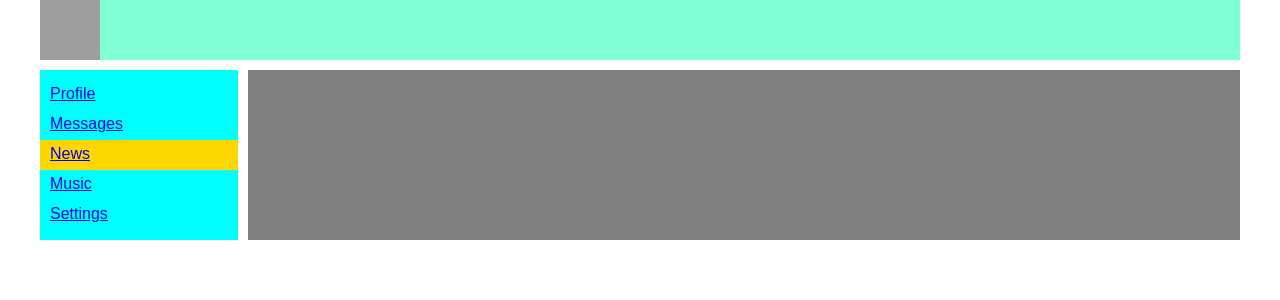
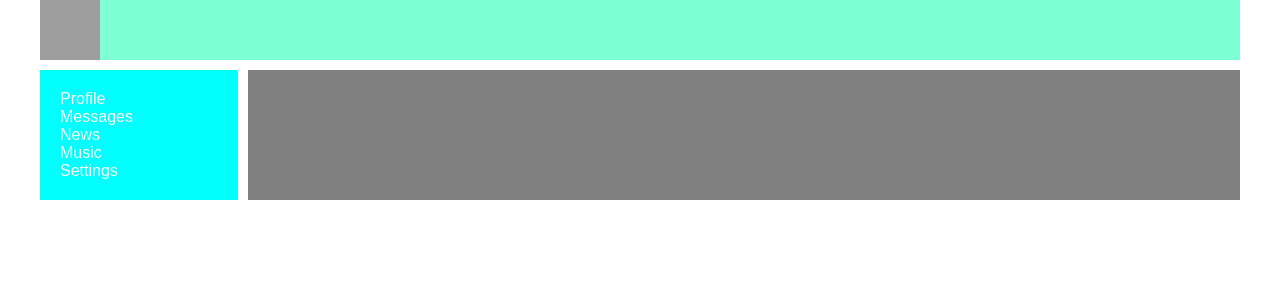
Before and after one commit to EgorKirillov/Samurai-way, a React (Create React App) app: page / in a window 1280 px wide. Shown: the top 300 px of the page. Built offline with nearby package versions, Linux system fonts and the light colour scheme; grey boxes are pictures that could not be loaded.

Commit message:
lesson 20 complite

```diff
--- a/src/App.tsx
+++ b/src/App.tsx
@@ -13,7 +13,7 @@
 
 function App() {
     return (
-        <BrowserRouter>
+        <BrowserRouter >
             <div className={'app-wrapper'}>
 
                 <Header/>
--- a/src/components/Navbar/Navbar.module.css
+++ b/src/components/Navbar/Navbar.module.css
@@ -6,18 +6,20 @@
     /* src: url(https://fonts.googleapis.com/css2?family=Cabin:wdth,wght@90,400&display=swap);
     font-family: Pompadur; !* Имя шрифта *!
     src: url(fonts/pompadur.ttf); !* Путь к файлу со шрифтом *!*/
-    padding: 10px 0px;
+    padding: 20px 10px;
+
 }
-.item {
-    /*color: cadetblue;*/
+.item a{
+    color: white;
     height: 20px;
     /*border: 1px ;*/
     /*box-shadow: 8px 8px 5px #444;*/
-    padding: 5px 10px;
+    padding: 10px 10px;
+    text-decoration: none;  /* cсылка без подчеркивания*/
     /*background-image: linear-gradient(180deg, #fff, #ddd 40%, #ccc);*/
 }
-.active {
+.item a.active{
 
-
-    background-color: gold;
+    color: gold;
+    /*background-color: greenyellow;*/
 }
--- a/src/components/Navbar/Navbar.tsx
+++ b/src/components/Navbar/Navbar.tsx
@@ -1,22 +1,25 @@
 import React from "react";
+import { NavLink } from "react-router-dom";
 import s from "./Navbar.module.css"
 
 export function Navbar() {
-    return <nav className={s.nav}>
+    return (
+        <nav className={s.nav} >
             <div className={s.item}>
-            <a href={"/profile"}>Profile</a>
+                <NavLink to={"/profile"} activeClassName={s.active}>Profile</NavLink>
             </div>
             <div className={s.item}>
-            <a href={"/dialogs"}>Messages</a>
+                <NavLink to={"/dialogs"} activeClassName={s.active}>Messages</NavLink>
             </div>
             <div className={`${s.item} ${s.active}`}>
-            <a href={"/news"}>News</a>
+                <NavLink to={"/news"} activeClassName={s.active}>News</NavLink>
             </div>
             <div className={s.item}>
-            <a href={"/music"}>Music</a>
+                <NavLink to={"/music"} activeClassName={s.active}>Music</NavLink>
             </div>
             <div className={s.item}>
-            <a href={"/settings"}>Settings</a>
+                <NavLink to={"/settings"} activeClassName={s.active}>Settings</NavLink>
             </div>
         </nav>
+    )
 }
```
Lines whose indentation alone changed are shown as unchanged.
